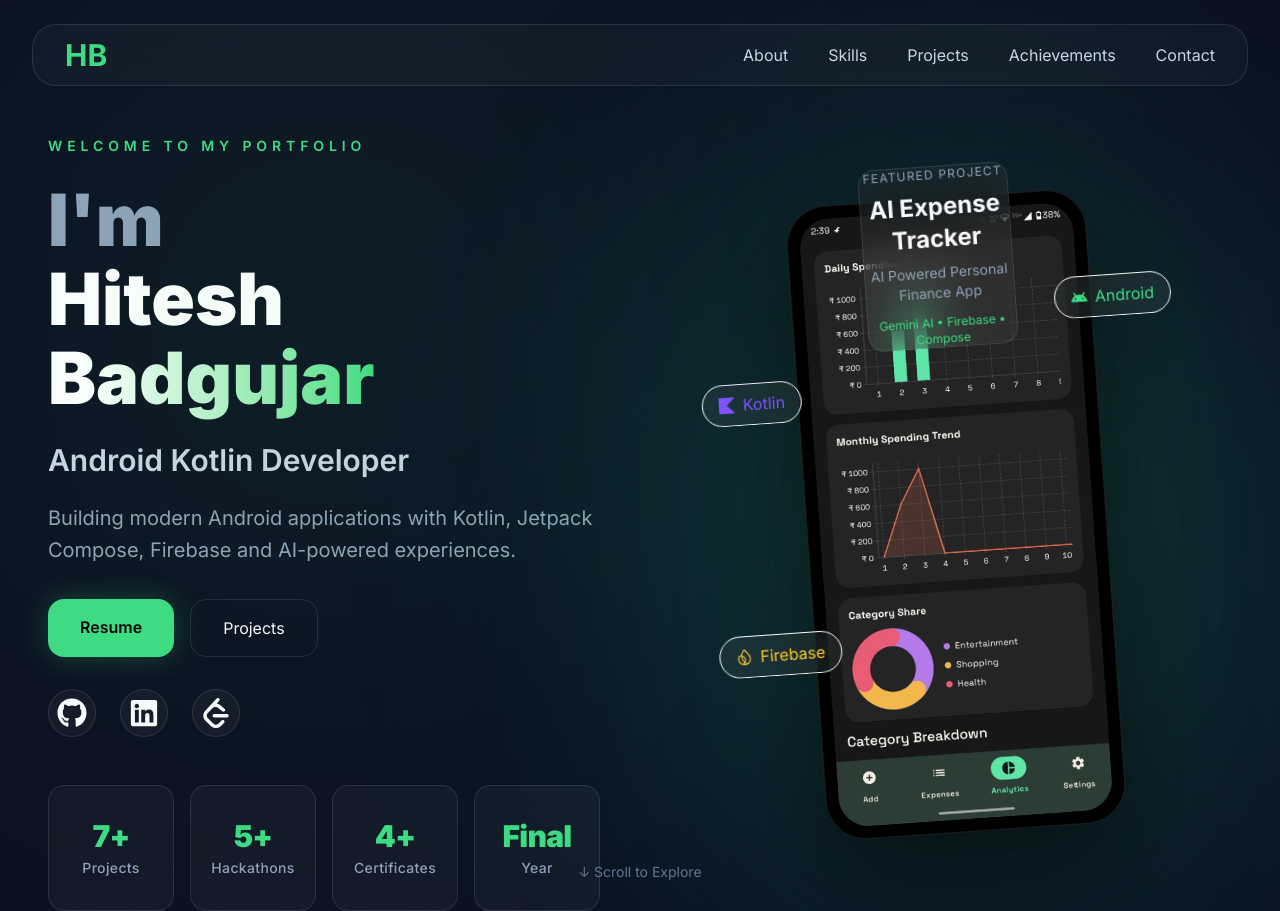
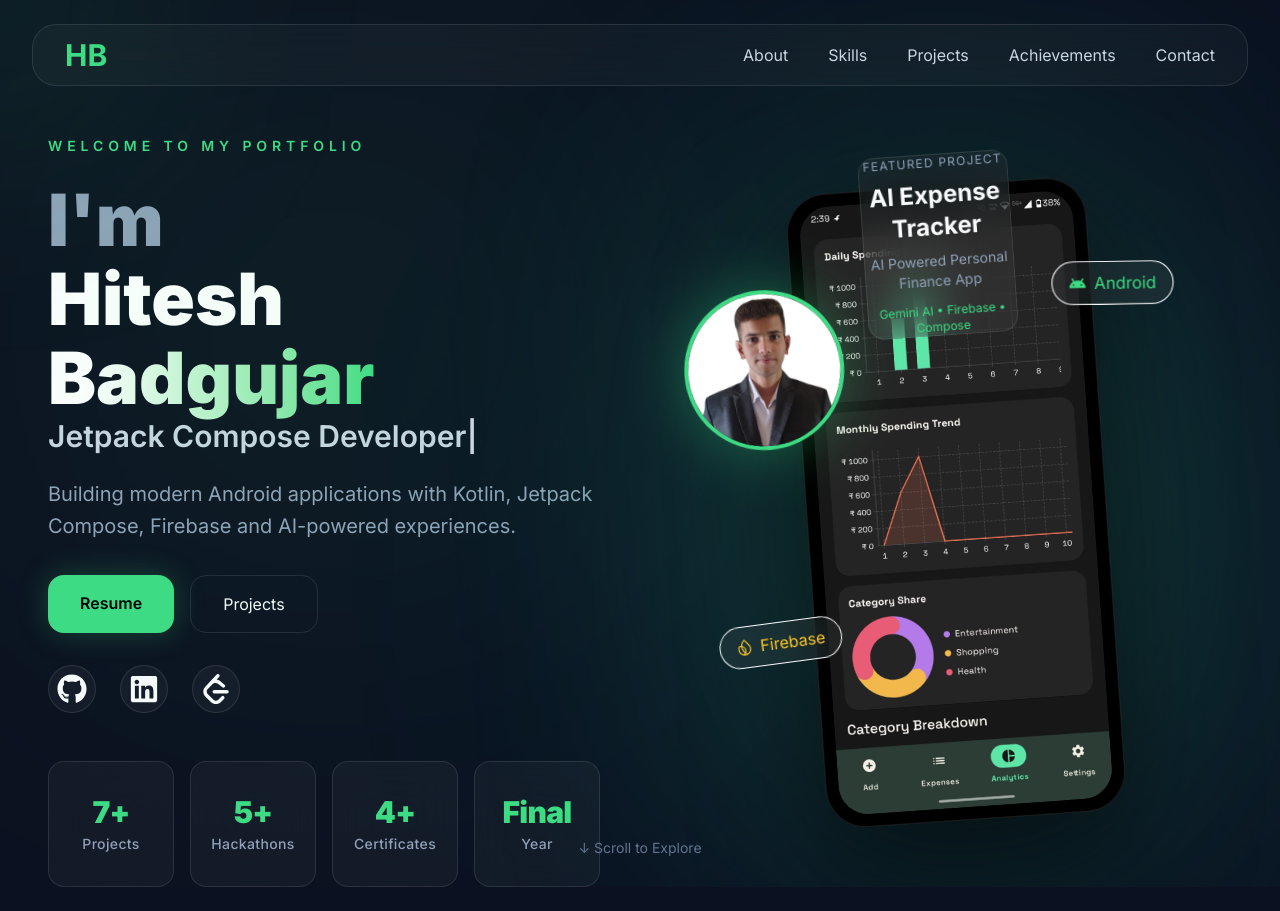
Before and after one commit to Hitesh-1501/portfolio, a React (Vite) app: page / in a window 1280 px wide. After the commit the page ends 887 px from the top, so only its background shows below. Built offline with nearby package versions, Linux system fonts and the light colour scheme.

Commit message:
"feat(hero): add profile photo, typing animation and mouse spotlight"

```diff
--- a/package.json
+++ b/package.json
@@ -15,6 +15,7 @@
     "react": "^19.2.6",
     "react-dom": "^19.2.6",
     "react-icons": "^5.6.0",
+    "react-type-animation": "^3.2.0",
     "tailwindcss": "^4.3.0"
   },
   "devDependencies": {
--- a/src/App.jsx
+++ b/src/App.jsx
@@ -5,6 +5,8 @@ import heroImg from './assets/hero.png'
 import './App.css'
 import Navbar from "./components/Navbar"
 import Hero from "./sections/Hero"
+import MouseSpotlight from "./components/MouseSpotlight"
+
 
 
 function App() {
@@ -12,6 +14,7 @@ function App() {
     <>
       <Navbar />
       <Hero />
+      <MouseSpotlight />
     </>
   )
 }
--- a/src/components/FloatingTech.jsx
+++ b/src/components/FloatingTech.jsx
@@ -37,6 +37,8 @@ const FloatingTech = () => {
           key={tech.label}
           animate={{
             y: [-10, 10, -10],
+            rotate: [-4, 4, -4],
+            scale: [1, 1.05, 1]
           }}
           transition={{
             duration: 4 + index,
--- /dev/null
+++ b/src/components/MouseSpotlight.jsx
@@ -0,0 +1,55 @@
+import { useEffect, useState } from "react";
+
+const MouseSpotlight = () => {
+  const [position, setPosition] = useState({
+    x: 0,
+    y: 0,
+  });
+
+  useEffect(() => {
+    const move = (e) => {
+      setPosition({
+        x: e.clientX,
+        y: e.clientY,
+      });
+    };
+
+    window.addEventListener("mousemove", move);
+
+    return () =>
+      window.removeEventListener(
+        "mousemove",
+        move
+      );
+  }, []);
+
+  return (
+    <div
+      className="
+      fixed
+      inset-0
+      pointer-events-none
+      z-0
+      "
+    >
+      <div
+        style={{
+          left: position.x - 150,
+          top: position.y - 150,
+        }}
+        className="
+        absolute
+        w-[300px]
+        h-[300px]
+        rounded-full
+
+        bg-[#3DDC84]/10
+
+        blur-[120px]
+        "
+      />
+    </div>
+  );
+};
+
+export default MouseSpotlight;
--- a/src/components/PhoneMockup.jsx
+++ b/src/components/PhoneMockup.jsx
@@ -1,5 +1,6 @@
 import analytics from "../assets/images/analytics.png"
 import FloatingTech from "./FloatingTech";
+import ProfilePhoto from "./ProfilePhoto";
 
 const PhoneMockup = () => {
   return (
@@ -14,7 +15,7 @@ const PhoneMockup = () => {
       rotate-[-4deg]
       "
     >
-
+      <ProfilePhoto />
       {/* Featured Project Card */}
       <div
         className="
--- /dev/null
+++ b/src/components/ProfilePhoto.jsx
@@ -0,0 +1,49 @@
+import { motion } from "framer-motion";
+import profile from "../assets/images/hitesh_photo.png";
+
+const ProfilePhoto = () => {
+  return (
+    <motion.div
+      animate={{
+        y: [-10, 10, -10],
+      }}
+      transition={{
+        duration: 5,
+        repeat: Infinity,
+      }}
+      className="
+      absolute
+      -left-28
+      top-24
+      z-30
+      "
+    >
+      <div
+        className="
+        relative
+        w-40
+        h-40
+        rounded-full
+        overflow-hidden
+
+        border-4
+        border-[#3DDC84]
+
+        shadow-[0_0_60px_rgba(61,220,132,0.35)]
+        "
+      >
+        <img
+          src={profile}
+          alt="Hitesh"
+          className="
+          w-full
+          h-full
+          object-cover
+          "
+        />
+      </div>
+    </motion.div>
+  );
+};
+
+export default ProfilePhoto;
--- a/src/sections/Hero.jsx
+++ b/src/sections/Hero.jsx
@@ -1,4 +1,5 @@
 import { motion } from "framer-motion"
+import { TypeAnimation } from "react-type-animation";
 
 import {
   FaGithub,
@@ -130,24 +131,26 @@ const Hero = () => {
                 Hitesh Badgujar
               </span>
             </motion.h1>
-
-            <motion.h2
-              initial={{ opacity: 0, y: 20 }}
-              animate={{ opacity: 1, y: 0 }}
-              transition={{ delay: 0.6 }}
+            <TypeAnimation
+              sequence={[
+                "Android== Developer",
+                1500,
+                "Jetpack Compose Developer",
+                1500,
+                "Firebase Developer",
+                1500,
+                "Kotlin Developer",
+                1500,
+              ]}
+              wrapper="span"
+              repeat={Infinity}
               className="
-              mt-6
-
               text-2xl
               md:text-3xl
-
               font-semibold
               text-slate-300
               "
-            >
-              Android Kotlin Developer
-            </motion.h2>
-
+            />
             <p
              className="
               text-lg
```
Also changed, not shown: 1 other file (tests, documents, lock files or other folders).
